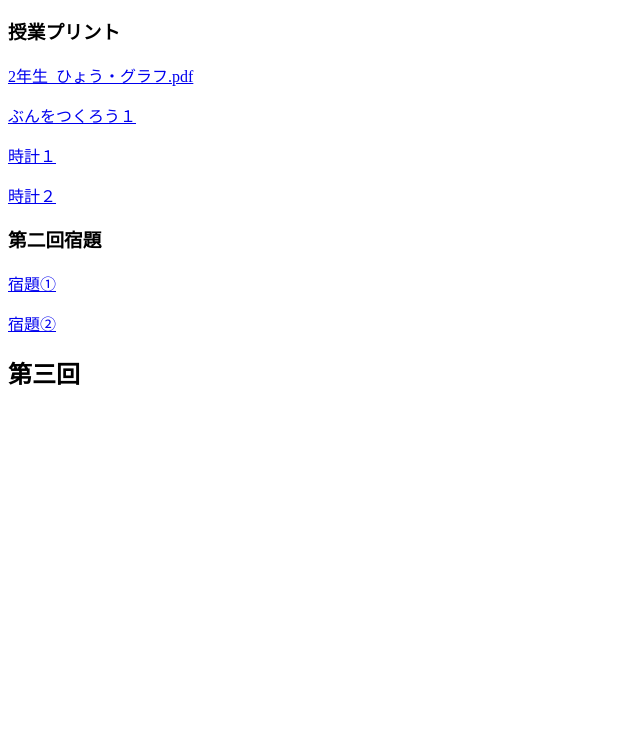
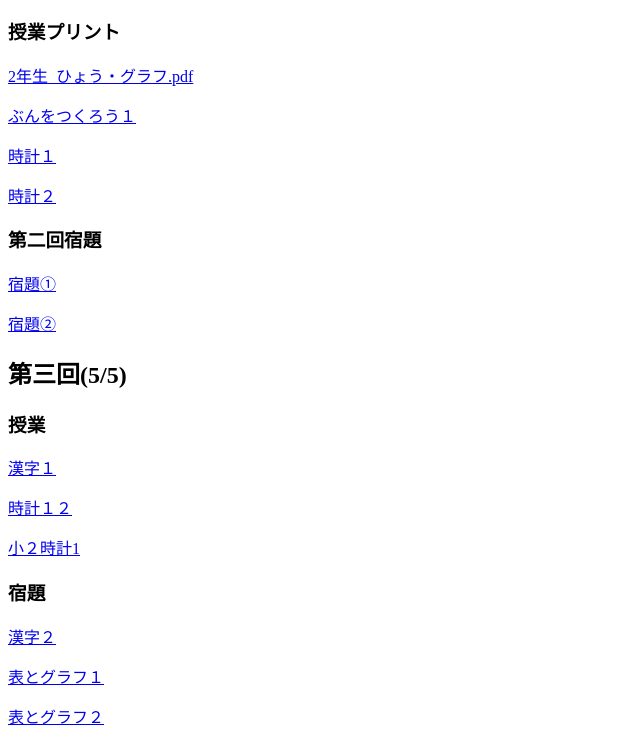
Before and after one commit to toyaclass/index.html, a plain HTML site: page index1.html in a window 1280 px wide. Shown: the part 127-871 px from the top of the page, without its empty margins (0-640 px from the left). Before the commit the page ends 800 px from the top, so only its background shows below. Drawn offline with Linux system fonts and the light colour scheme.

Commit message:
Update index1.html

```diff
--- a/index1.html
+++ b/index1.html
@@ -18,7 +18,15 @@
     <p><a href="https://xn--fdk3a7ctb5192box5b.com/pdf/es/mt/1nen/tokei_yomikata_step1_01.pdf"target="_blank">宿題①</a></p>
     <p><a href="https://print-kids.net/print/kokugo/bun-tsukurou/bun-tsukurou-easy2.pdf"target="_blank">宿題②</a></p>
 
-    <h2>第三回</h2>
+    <h2>第三回(5/5)</h2>
+    <h3>授業</h3>
+    <p><a href="漢字１.pdf"download="漢字１.pdf">漢字１</a></p>
+    <p><a href="時計１２.pdf"download="時計１２.pdf">時計１２</a></p>
+    <p><a href="小２時計1.pdf"download="小２時計1.pdf">小２時計1</a></p>
+    <h3>宿題</h3>
+    <p><a href="漢字２.pdf"download="漢字２.pdf">漢字２</a></p>
+    <p><a href="表とグラフ１.pdf"download="表とグラフ１.pdf">表とグラフ１</a></p>
+    <p><a href="表とグラフ２.pdf"download="表とグラフ２.pdf">表とグラフ２</a></p>
 
   </body>
 
```
